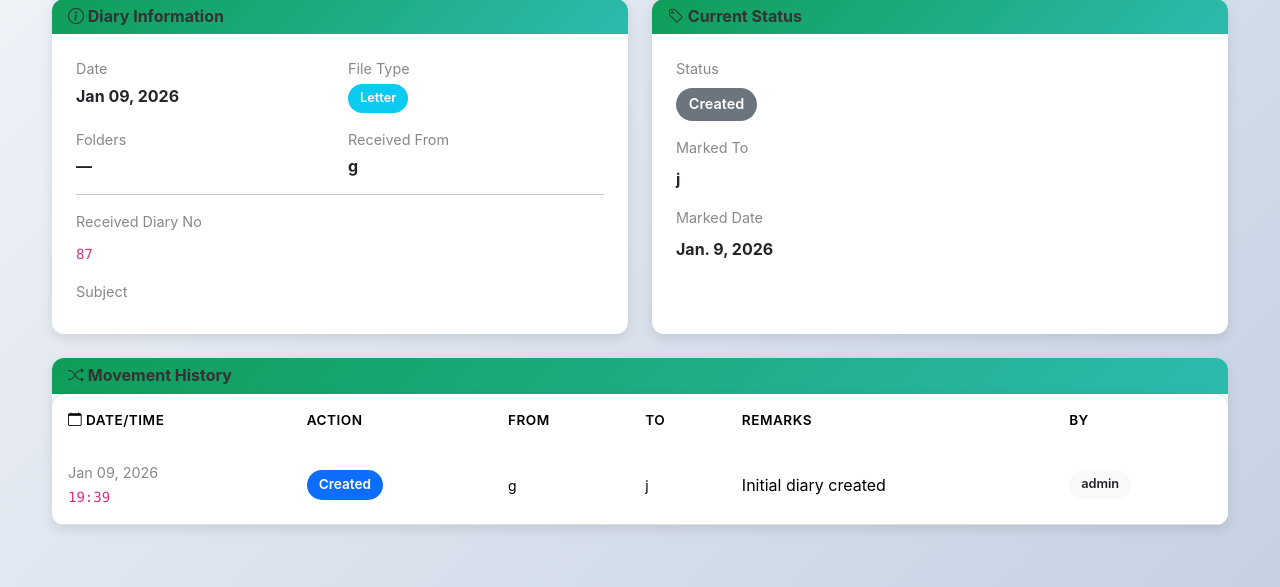
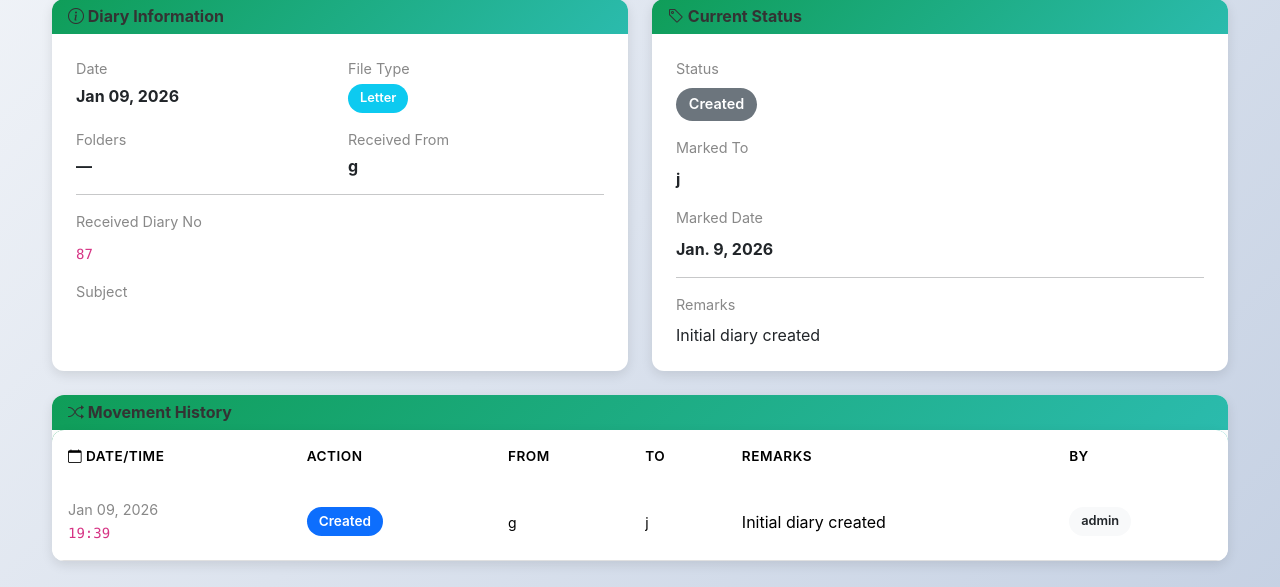
Before and after one commit to fazalktk93/diaryregister, a Django app: page /diary/41/ in a window 1280 px wide. Shown: the part 296-883 px from the top of the page. Run offline with Django 4.2, Linux system fonts and the light colour scheme; a user stored in the database is signed in; data comes from the database, SQL or seed files in the repository.

Commit message:
submmit new feaure imprvements

```diff
--- a/diary/templates/diary/diary_detail.html
+++ b/diary/templates/diary/diary_detail.html
@@ -105,6 +105,12 @@
             <small class="text-muted d-block mb-2">Remarks</small>
             <p class="mb-0">{{ diary.remarks|linebreaksbr }}</p>
           </div>
+        {% elif last_movement_remarks %}
+          <hr class="my-3">
+          <div>
+            <small class="text-muted d-block mb-2">Remarks</small>
+            <p class="mb-0">{{ last_movement_remarks|linebreaksbr }}</p>
+          </div>
         {% endif %}
       </div>
     </div>
--- a/diary/views.py
+++ b/diary/views.py
@@ -160,9 +160,21 @@ def diary_detail(request, pk: int):
     """Display detailed view of a single diary with its movement history."""
     diary = get_object_or_404(Diary, pk=pk)
     movements = diary.movements.all().order_by("action_datetime", "id")
+    # Provide last movement remarks as a fallback when diary.remarks is empty
+    last_movement = diary.movements.order_by("-action_datetime", "-id").first()
+    last_movement_remarks = (last_movement.remarks or "") if last_movement else ""
     # Only admin group (or superuser) can view creator/updater sensitive fields
     is_admin = request.user.is_superuser or request.user.groups.filter(name="admin").exists()
-    return render(request, "diary/diary_detail.html", {"diary": diary, "movements": movements, "can_view_sensitive": is_admin})
+    return render(
+        request,
+        "diary/diary_detail.html",
+        {
+            "diary": diary,
+            "movements": movements,
+            "can_view_sensitive": is_admin,
+            "last_movement_remarks": last_movement_remarks,
+        },
+    )
 
 @login_required
 def reports_home(request):
```
